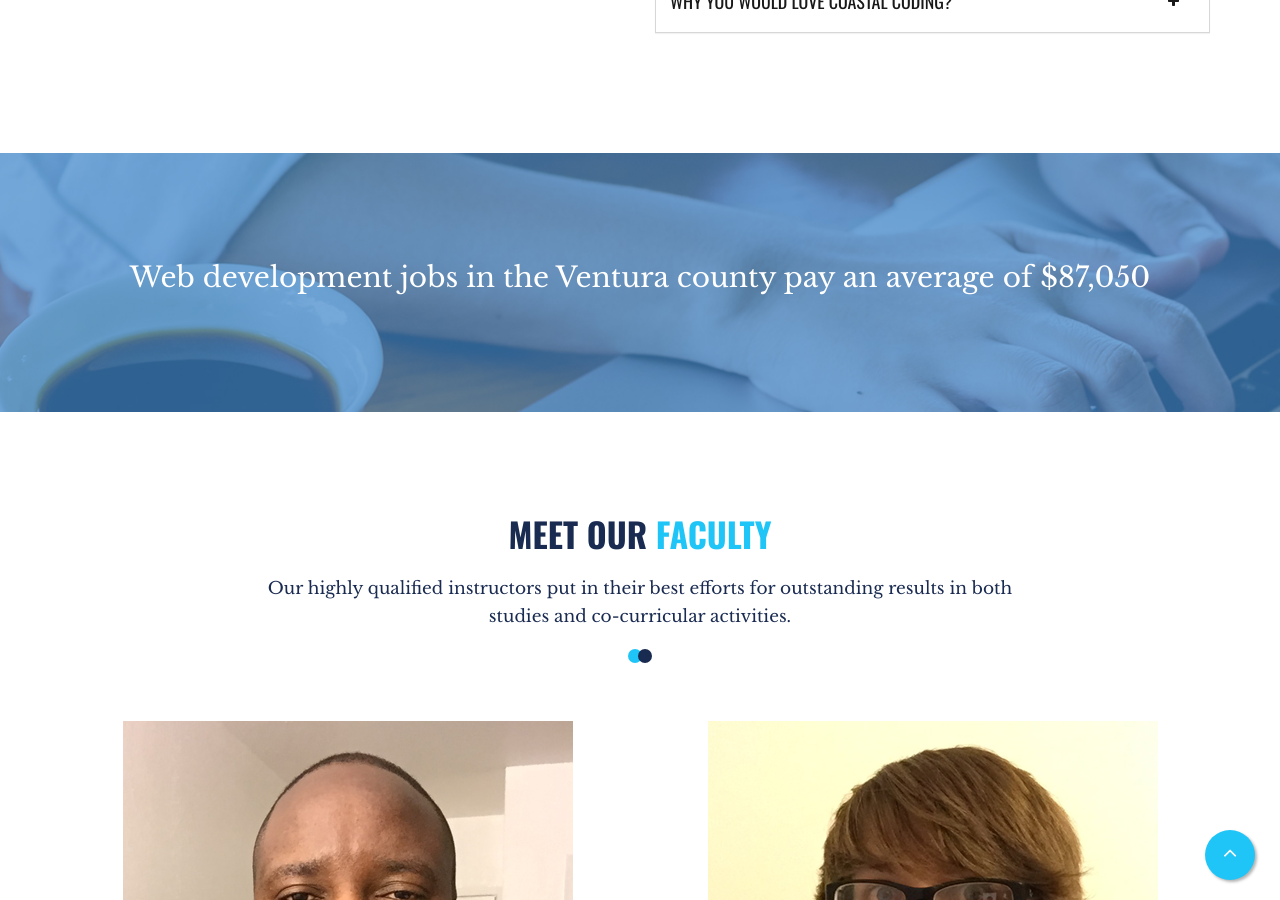
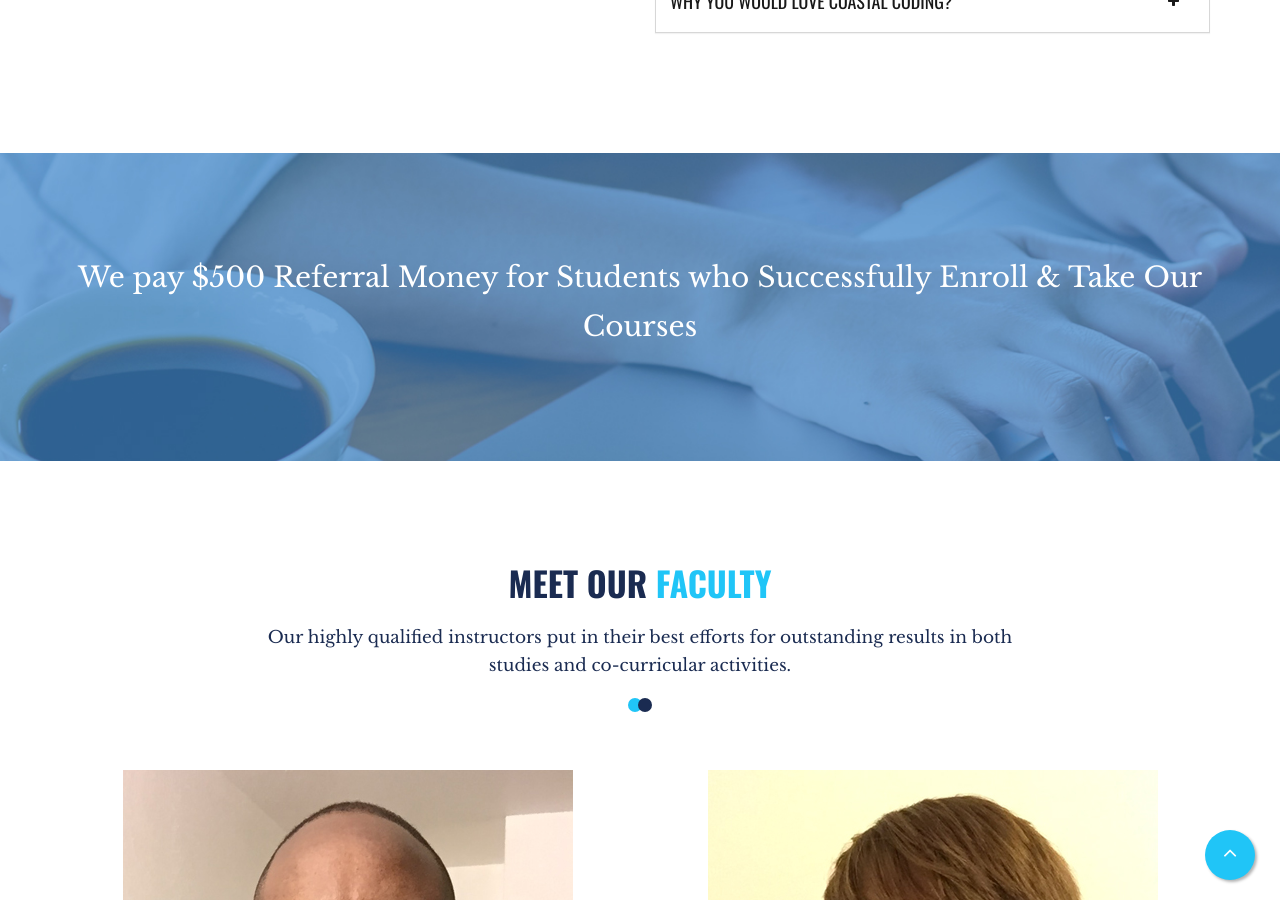
Before and after one commit to pfuzane1/Coastal-Coding, a Jekyll site: the page built from index.html, in a window 1280 px wide and 900 px high, scrolled down 2978 px. Built offline with Jekyll 4.4.1, drawn with Linux system fonts in a browser that asks for light colours.

Commit message:
referral money

```diff
--- a/index.html
+++ b/index.html
@@ -275,7 +275,7 @@ layout: default
             <div class="tweets" data-parallax="scroll" data-image-src="images/twitter.jpg" data-speed="0.4">
                 <p>You will be transformed from a novice to a full stack web developer</p>
                 <p>There is absolutely no need to look any further</p>
-                <p>Web development jobs in the Ventura county pay an average of $87,050</p>
+                <p>We pay $500 Referral Money for Students who Successfully Enroll & Take Our Courses</p>
             </div>
         </div>
     </div>
```
